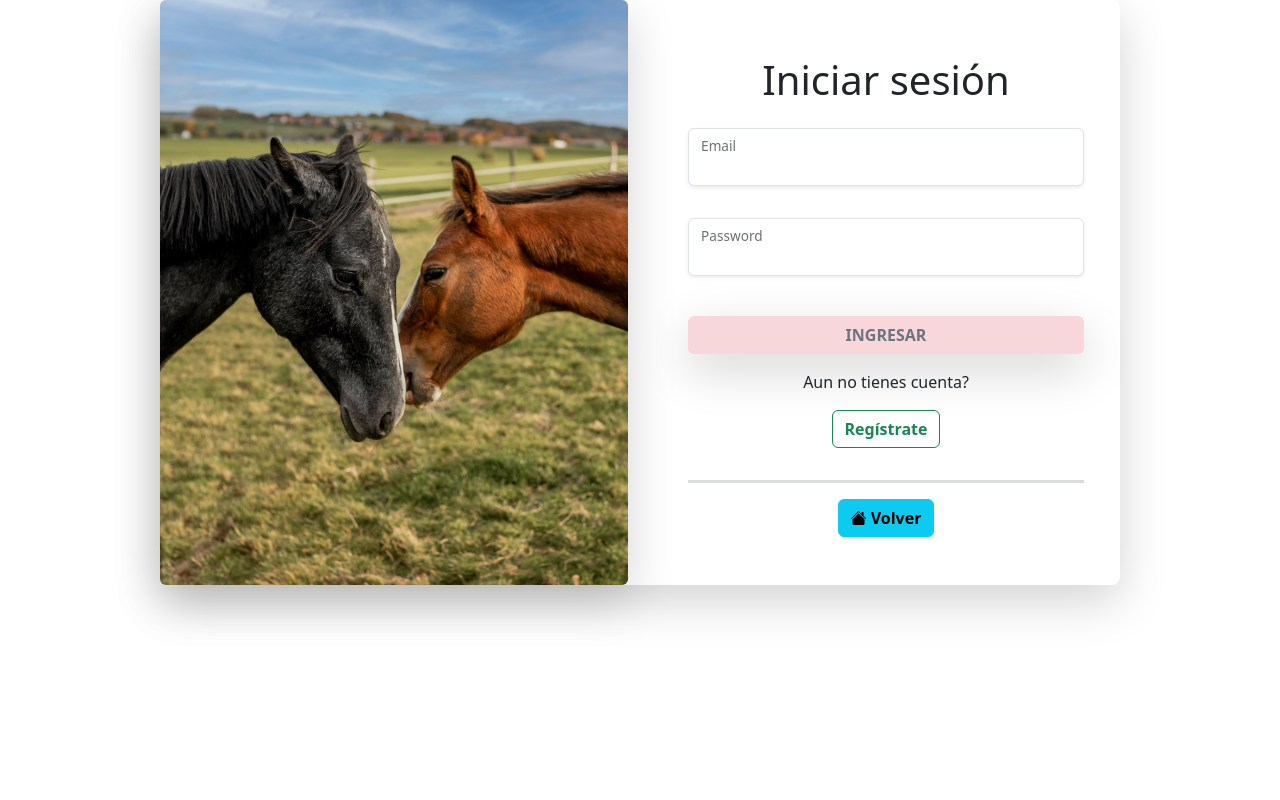
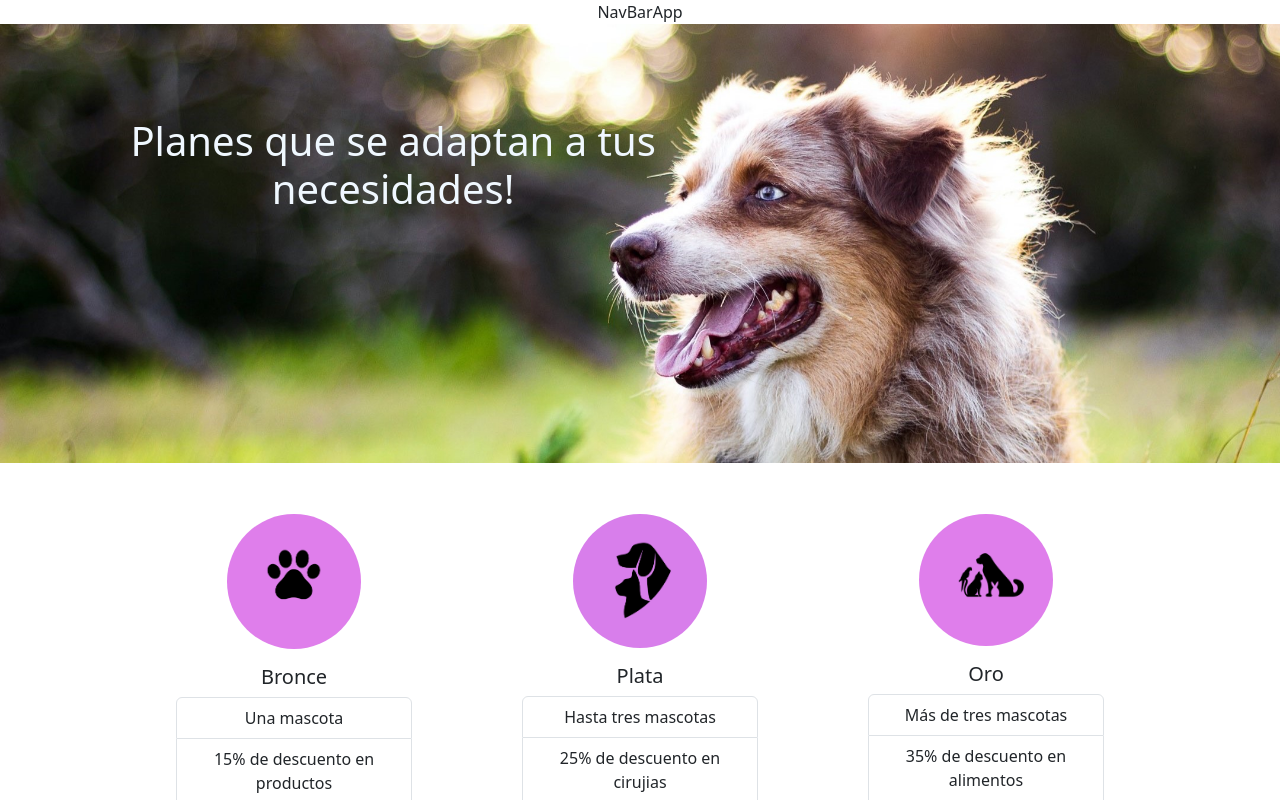
Before and after one commit to LuciusTCF/frontend-vetvida, a React (Vite) app: page /plans in a window 1280 px wide. Before the commit this address led to /login. Shown: the top 800 px of the page. Built offline with nearby package versions, Linux system fonts and the light colour scheme.

Commit message:
agrego Plans a App.jsx y cambios esteticos en FormPlans

```diff
--- a/package.json
+++ b/package.json
@@ -12,6 +12,7 @@
   "dependencies": {
     "bootstrap": "^5.3.2",
     "bootstrap-icons": "^1.11.1",
+    "express": "^4.18.2",
     "font-awesome": "^4.7.0",
     "react": "^18.2.0",
     "react-bootstrap": "^2.9.1",
--- a/src/App.jsx
+++ b/src/App.jsx
@@ -2,8 +2,7 @@ import { BrowserRouter, Routes, Route } from "react-router-dom";
 import RouterPrimary from "./routes/RouterPrimary.jsx";
 import LoginScreen from "./views/LoginScreen.jsx";
 import HomeScreen from './views/HomeScreen'
-import FormPlans from './components/FormPlans'
-import PlansScreen from './view/PlansScreen';
+import PlansScreen from './views/PlansScreen.jsx';
 import ProtectedRoutes from "../src/routes/ProtectedRoutes.jsx";
 // import "./App.css";
 
@@ -21,6 +20,7 @@ function App() {
         />
         <Route path="/" element={<HomeScreen />}/>
         <Route path="/login" element={<LoginScreen />} />
+        <Route path="/plans" element={<PlansScreen />} />
       </Routes>
     </BrowserRouter>
   );
--- a/src/components/FormPlans.jsx
+++ b/src/components/FormPlans.jsx
@@ -13,23 +13,24 @@ const FormPlans = () => {
       formState: { errors },
     } = useForm();
 
-    const newUser = async (data) => {
+    const onSubmit = async (data) => {
       await usuarioAdd(data);
       reset();
     };
 
 
+
       return (
 
         <form
-          noValidate
-          onSubmit={handleSubmit(newUser)}
+
+      onSubmit={handleSubmit(onSubmit)}
       className=" text-dark p-3 rounded w-50 mx-auto formPlans"
     >
       <h2 className="text-center mb-4">Dejá tus datos y nuestro equipo se pondrá en contacto!</h2>
-
       <section className="row">
         <fieldset className="col-12 ">
+
           <input
             type="text"
             placeholder="Nombre completo"
@@ -38,28 +39,27 @@ const FormPlans = () => {
             {...register("name", {
               required: "Este campo es requerido",
               minLength: {
-                    value: 3,
-                    message: "Este campo tiene un mínimo de 3 caracteres",
+                value: 4,
+                message: "Este campo tiene un mínimo de 4 letras",
               },
               maxLength: {
-                    value: 20,
-                    message: "Este campo tiene un máximo de 20 caracteres",
+                value: 30,
+                message: "Este campo tiene un máximo de 30 letras",
               },
             })}
             required
-                minLength={3}
-                maxLength={20}
+            minLength={4}
+            maxLength={30}
           />
           <p className="text-danger">{errors.name?.message}</p>
         </fieldset>
 
 
-
         <fieldset className="col-12 ">
           <input
             type="email"
+            id="Email-input"
             placeholder="Correo electrónico"
-                id="Email-input"
             className="form-control"
             {...register("email", {
               required: "Este campo es requerido",
@@ -70,34 +70,36 @@ const FormPlans = () => {
         </fieldset>
 
 
-            <fieldset className="col-12 mb-3">
+        <fieldset className="col-12 ">
+
     <input
-                type="tel" placeholder="Número de teléfono (opcional)"
-                id="Email-input"
+      type="tel"
+      placeholder="Número de teléfono (opcional)"
+      id="number-input"
       className="form-control "
-                {...register("mobile number", {
-                  required: "Este campo es requerido",
+      {...register("mobilenumber", {
+        required: true,
         minLength: {
-                    value: 3,
-                    message: "Este campo tiene un mínimo de 3 caracteres",
+          value: 11,
+          message: "Mínimo 11 números",
         },
         maxLength: {
-                    value: 20,
-                    message: "Este campo tiene un máximo de 20 caracteres",
+          value: 11,
+          message: "Máximo 11 números",
         },
       })}
-                required
-                minLength={3}
-                maxLength={20} />
+
+      minLength={11}
+      maxLength={11}
+    />
+    <p className="text-danger">{errors.mobilenumber?.message}</p>
   </fieldset>
 
 
-
-
-
         <fieldset className="col-12 ">
-            <select className="form-select" aria-label="Default select example">
-               <option value>Cantidad de mascotas</option>
+          <span>Cantidad de mascotas:</span>
+            <select className="form-select"
+             aria-label="Default select example">
                <option value="1">1</option>
                <option value="2">2</option>
                <option value="3">3</option>
@@ -105,19 +107,14 @@ const FormPlans = () => {
              </select>
              </fieldset>
 
+
+
       </section>
 
-          <div className="text-end mt-4">
-            <button type="submit" className="btn btn-primary">
-              Registrar
-            </button>
-          </div>
 
+      <button type="button" className="btn btn-light mt-4">Enviar</button>
     </form>
-
-
   );
 };
 
-
 export default FormPlans
--- a/src/css/plans.css
+++ b/src/css/plans.css
@@ -1,4 +1,35 @@
-.formPlans{
+
+*{
+    padding: 0%;
+    margin: 0%;
+  }
+
+  .formPlans{
     background-color: #f7b9ff;
-   border-color: rgb(0, 255, 21);
-}
+  }
+
+
+  .imgPlans{
+    border-radius: 50%;
+    width: 50%;
+    height: auto;
+
+  }
+
+  .cardPlans{
+    width: auto;
+    border: none;
+    margin-left: 7%;
+    margin-right: 7%;
+  }
+
+
+  .h1-plans{
+   color: aliceblue;
+   margin-left:1%;
+   margin-top: 12%;
+  }
+
+  .img-main-plans{
+  margin-bottom: 4%;
+  }
--- a/src/view/PlansScreen.jsx
+++ b/src/views/PlansScreen.jsx
@@ -1,19 +1,25 @@
 import React from 'react'
 import 'bootstrap/dist/css/bootstrap.min.css';
+import NavBarApp from '../components/NavBarApp'
 import imgMainPlans from "../assets/BronzeMain1.jpg"
 import imgSilverPlans from "../assets/PlanSilver.jpg"
 import imgBronzePlans from "../assets/PlanBronze.png";
 import imgGoldPlans from "../assets/PlanGold.png";
+import "../css/plans.css"
+import FormPlans from '../components/FormPlans';
+import FooterApp from '../components/FooterApp'
 
 
 
 const PlansScreen= () =>  {
   return (
     <div>
+
+      <NavBarApp/>
 <div>
-  <div class="position-relative mx-auto img-main-plans ">
+  <div className="position-relative mx-auto img-main-plans ">
   <img src={imgMainPlans} className="img-fluid" alt="..."/>
-  <div class="position-absolute top-0 star-0">
+  <div className="position-absolute top-0 star-0">
   <h1 className='h1-plans'>Planes que se adaptan a tus necesidades!</h1>
   </div>
 </div>
@@ -68,6 +74,10 @@ const PlansScreen= () =>  {
 <hr className="border-bottom"/>
 <hr className="border-bottom"/>
 
+<FormPlans/>
+
+<FooterApp/>
+
 </div>
 
 
```
Also changed, not shown: 1 other file (tests, documents, lock files or other folders). Lines whose indentation alone changed are shown as unchanged.
